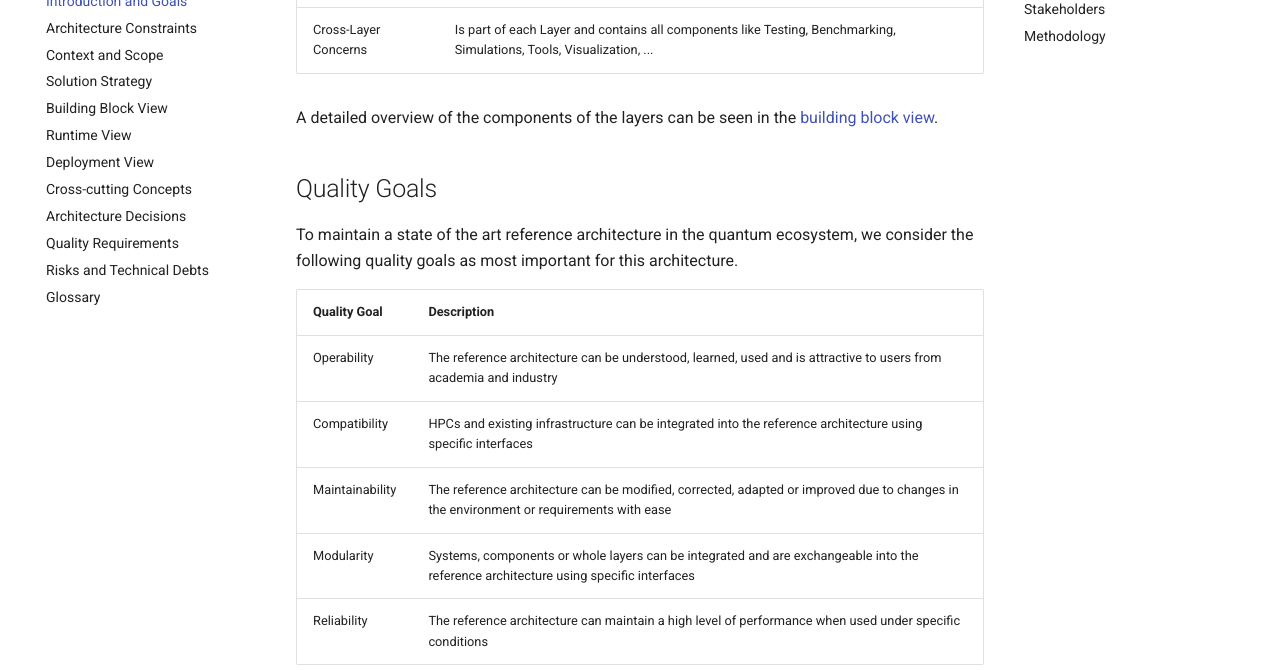
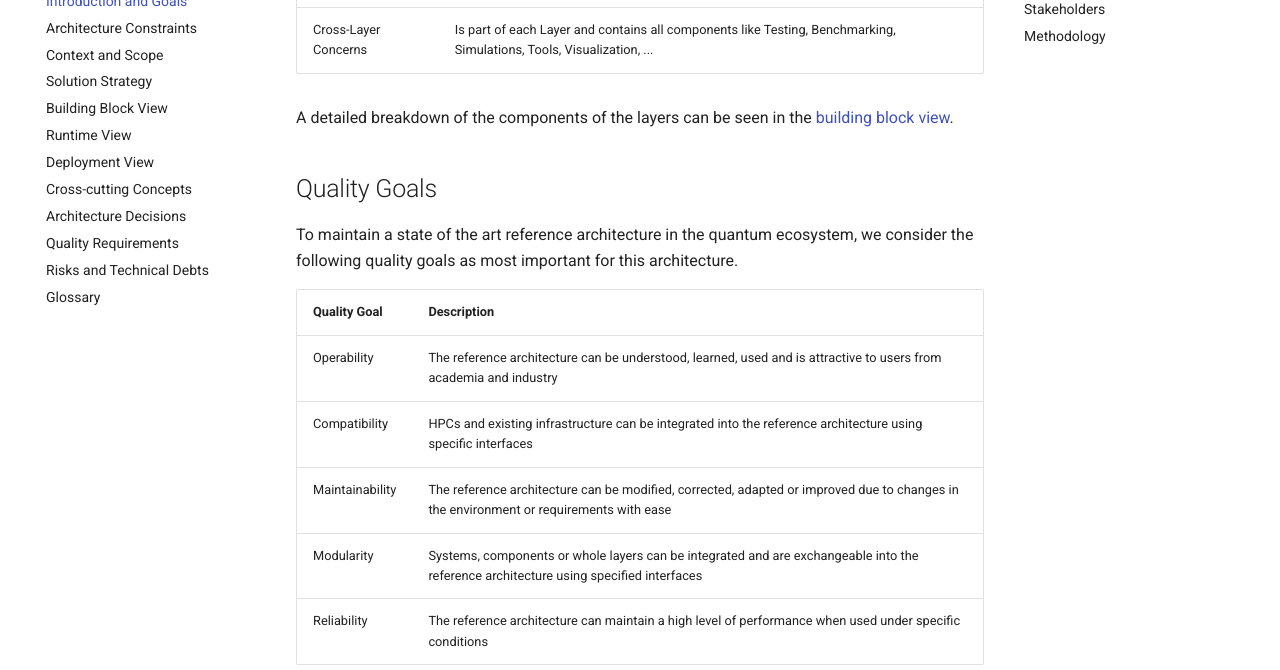
Before and after one commit to FullStaQD/architecture, an MkDocs documentation site: the page built from docs/01_introduction_and_goals.md, in a window 1280 px wide and 900 px high, scrolled down 1286 px. Shown: the part 152-822 px from the top of the window. Built offline with MkDocs 1.6.1 and Material for MkDocs 9.7.7, drawn with Linux system fonts in a browser that asks for light colours; comment, search, counter and statistics services are not loaded; some of the changed text lies outside the part shown.

Commit message:
Update 01_introduction_and_goals.md
Signed-off-by: RinorKIT <tc4656@kit.edu>

```diff
--- a/docs/01_introduction_and_goals.md
+++ b/docs/01_introduction_and_goals.md
@@ -3,7 +3,7 @@
 
 
 ## Overview
-The reference architecture is divided into three layers: Application- , System- and Physical Layer.
+The reference architecture is divided into three layers: Application , System and Physical Layer.
 
 ![](./images/Reference-Architecture-Introduction.png)
 
@@ -20,7 +20,7 @@
 | Physical Layer  | Contains all components on a physical layer which indirectly/directly communicate with the physical quantum device  |
 | Cross-Layer Concerns  | Is part of each Layer and contains all components like Testing, Benchmarking, Simulations, Tools, Visualization, ...  |
 
-A detailed overview of the components of the layers can be seen in the [building block view](./05_building_block_view.md).
+A detailed breakdown of the components of the layers can be seen in the [building block view](./05_building_block_view.md).
 
 
 ## Quality Goals {#_quality_goals}
@@ -31,7 +31,7 @@
 | Operability  | The reference architecture can be understood, learned, used and is attractive to users from academia and industry  |
 | Compatibility  | HPCs and existing infrastructure can be integrated into the reference architecture using specific interfaces  |
 | Maintainability  | The reference architecture can be modified, corrected, adapted or improved due to changes in the environment or requirements with ease |
-| Modularity  | Systems, components or whole layers can be integrated and are exchangeable into the reference architecture using specific interfaces  |
+| Modularity  | Systems, components or whole layers can be integrated and are exchangeable into the reference architecture using specified interfaces  |
 | Reliability  | The reference architecture can maintain a high level of performance  when used under specific conditions  |
 
 ## Stakeholders {#_stakeholders}
```
Also changed, not shown: other parts of docs/01_introduction_and_goals.md (+1 -1 lines).
